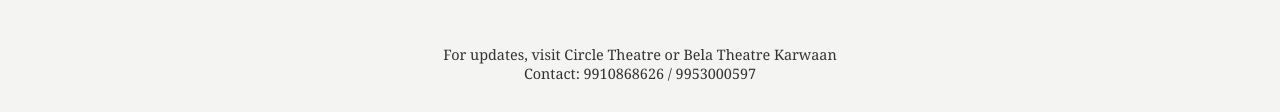
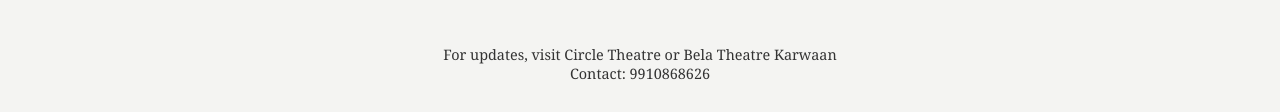
Before and after one commit to Ravi97111/belatheatre, a plain HTML site: page index.html in a window 1280 px wide. Shown: the part 734-846 px from the top of the page. Drawn offline with Linux system fonts and the light colour scheme.

Commit message:
Update index.html

```diff
--- a/index.html
+++ b/index.html
@@ -87,7 +87,7 @@
 
   <footer>
     For updates, visit Circle Theatre or Bela Theatre Karwaan<br />
-    Contact: 9910868626 / 9953000597
+    Contact: 9910868626
   </footer>
 </body>
 </html>
```
